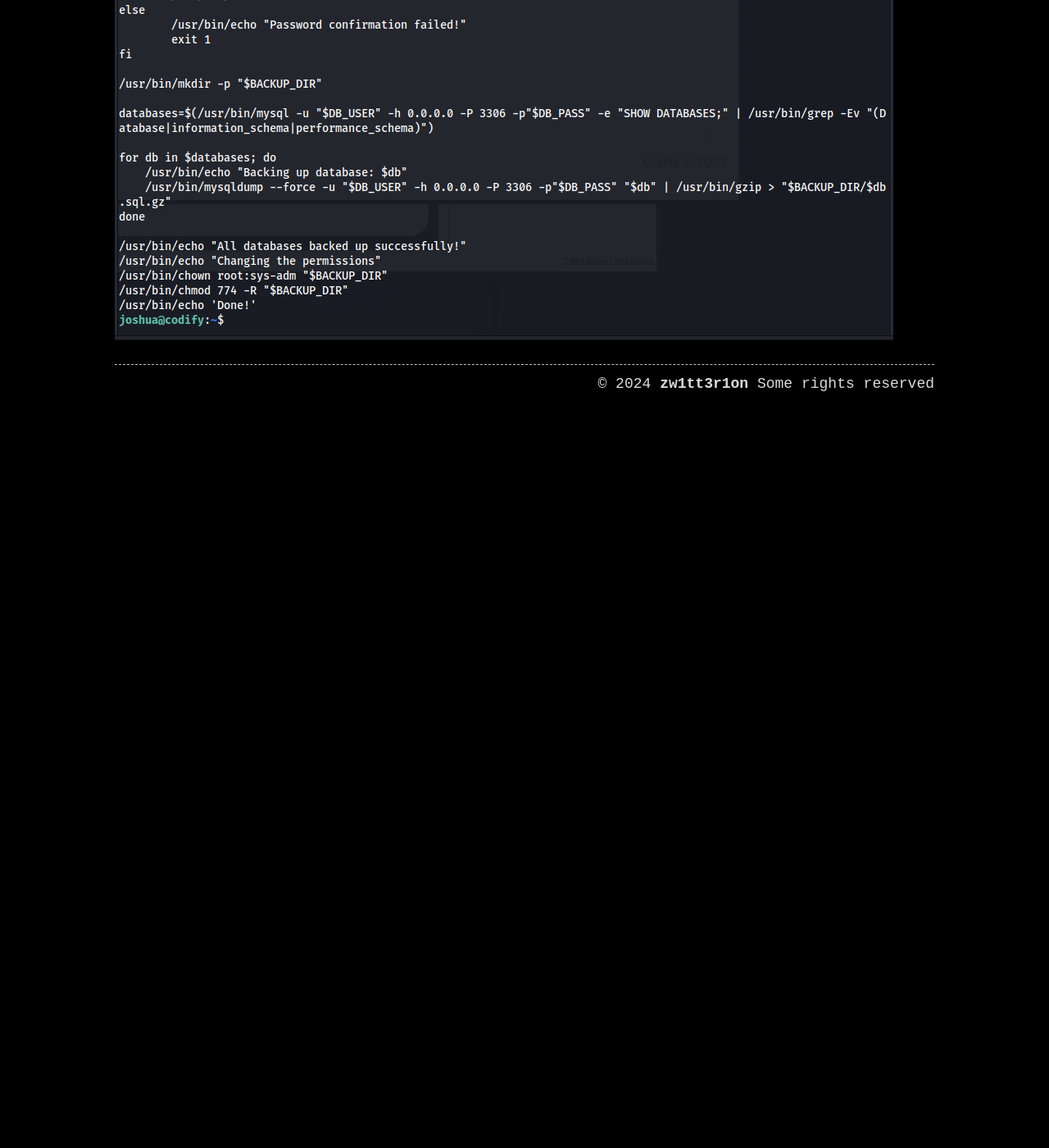
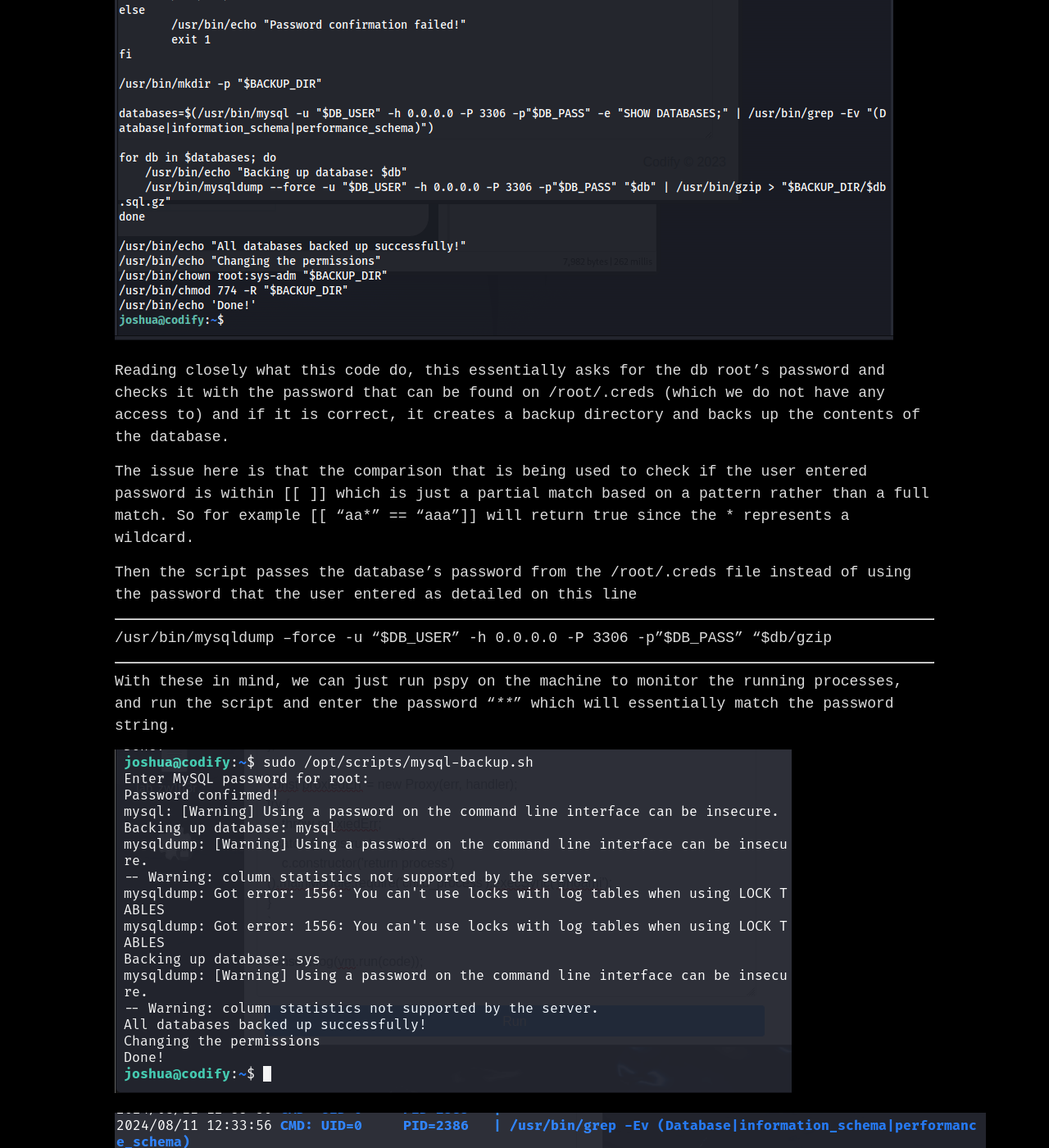
Before and after one commit to zw1tt3r1on/zw1tt3r1on.github.io, a Jekyll site: the page built from assets/uploads/htb-codify/2024-07-03-codify.markdown, in a window 1280 px wide and 1400 px high, scrolled down 6372 px. Shown: the whole window at 82% size. Built offline with Jekyll 4.4.1, drawn with Linux system fonts in a browser that asks for light colours; before the commit the page ends 7002 px from its top, so only the background shows below that; some of the changed text lies outside the part shown.

Commit message:
htb codify priv esc

```diff
--- a/_posts/2024-07-03-codify.markdown
+++ b/assets/uploads/htb-codify/2024-07-03-codify.markdown
@@ -94,3 +94,29 @@ Now that we have joshua's password, we can just login to his account via ssh and
 Looking for privilege escalation pathways, we check his sudo privileges and we see that we can run the /opt/scripts/mysql-backup.sh script
 
 ![alt text](/assets/uploads/htb-codify/image-6.png)
+
+Reading closely what this code do, this essentially asks for the db root's password and checks it with the password that can be found on /root/.creds (which we do not have any access to) and if it is correct, it creates a backup directory and backs up the contents of the database.
+
+The issue here is that the comparison that is being used to check if the user entered password is within [[ ]] which is just a partial match based on a pattern rather than a full match. So for example [[ "aa*" == "aaa"]] will return true since the * represents a wildcard.
+
+Then the script passes the database's password from the /root/.creds file instead of using the password that the user entered as detailed on this line
+
+---
+
+/usr/bin/mysqldump --force -u "$DB_USER" -h 0.0.0.0 -P 3306 -p"$DB_PASS" "$db/gzip
+
+---
+
+With these in mind, we can just run pspy on the machine to monitor the running processes, and run the script and enter the password "****" which will essentially match the password string.
+
+![alt text](/assets/uploads/htb-codify/image-7.png)
+
+![alt text](/assets/uploads/htb-codify/image-8.png)
+
+Now we see that the database's password is "kljh12k3jhaskjh12kjh3" and we can access the database
+
+![alt text](/assets/uploads/htb-codify/image-9.png)
+
+However upon investigating the contents of the database, there seems to not have any content related to the root's password. With this I just tried to change user to root and use the password "kljh12k3jhaskjh12kjh3" and viola!
+
+![alt text](/assets/uploads/htb-codify/image-10.png)
```
Also changed, not shown: assets/uploads/htb-codify/image-10.png (added), assets/uploads/htb-codify/image-7.png (added), assets/uploads/htb-codify/image-8.png (added), assets/uploads/htb-codify/image-9.png (added).
